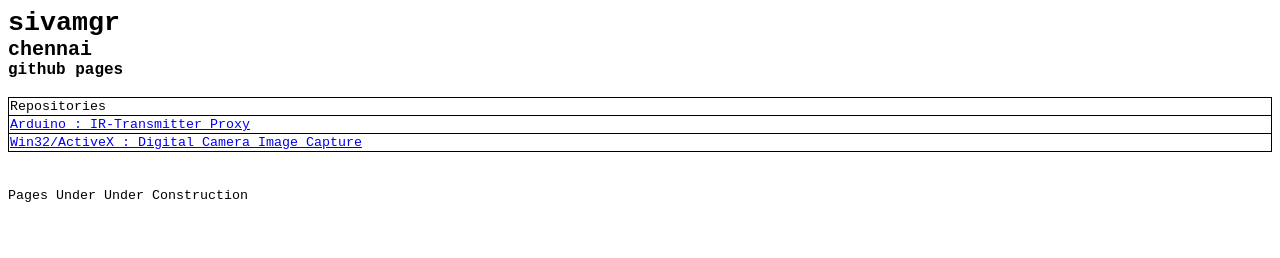
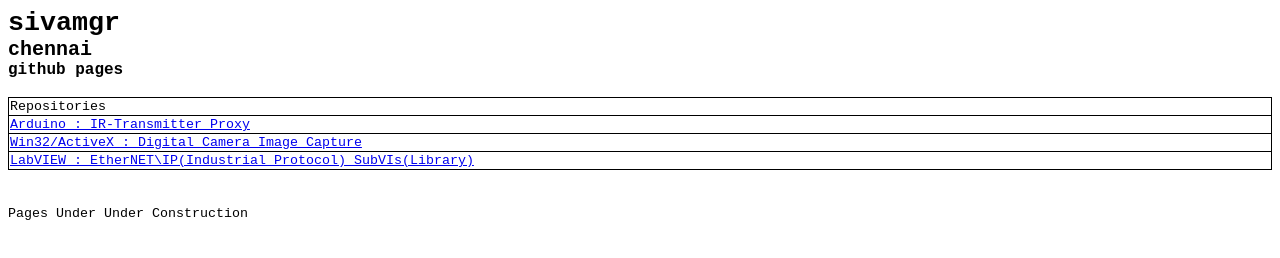
Before and after one commit to dwgleason/sivamgr.github.com, a plain HTML site: page index.html in a window 1280 px wide. Drawn offline with Linux system fonts and the light colour scheme.

Commit message:
added LabVIEW:EtherNET\IP Library

```diff
--- a/index.html
+++ b/index.html
@@ -21,6 +21,7 @@
 <TR><TD><p class="console"> Repositories  </p></TD></TR>
 <TR><TD><p class="console"> <A href="./Arduino-Generic-IR-Transmitter-Proxy">Arduino : IR-Transmitter Proxy</A> </p></TD></TR>
 <TR><TD><p class="console"> <A href="./VB6-ActiveX-WIA-USBCameraCapture">Win32/ActiveX : Digital Camera Image Capture</A> </p></TD></TR>
+<TR><TD><p class="console"> <A href="./LabVIEW_EtherNET_IP">LabVIEW : EtherNET\IP(Industrial Protocol) SubVIs(Library) </A> </p></TD></TR>
 </table>
 <br><br>
 <p class="console"> Pages Under Under Construction  </p>
```
